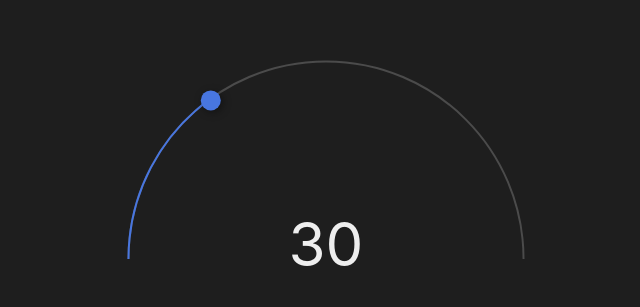
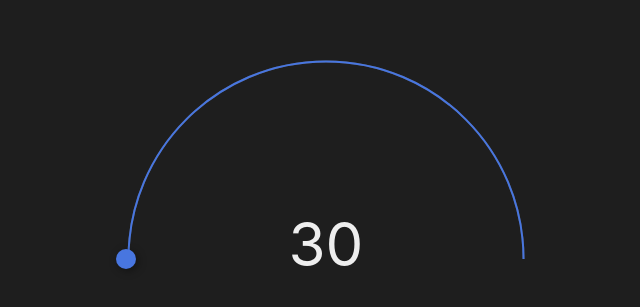
Before and after one commit to lintonye/smileys-in-motion, a React (Create React App) app in the folder smileys-in-motion-demos/: page / in a window 1280 px wide. Shown: the part 271-578 px from the top of the page, without its empty margins (314-954 px from the left). Built offline with nearby package versions, Linux system fonts and the light colour scheme.

Commit message:
Remove solution

```diff
--- a/smileys-in-motion-demos/src/CircularSliderDemo.js
+++ b/smileys-in-motion-demos/src/CircularSliderDemo.js
@@ -24,47 +24,8 @@ function CircularSlider({ initialValue, onChange }) {
   const arcRadius = arcHeight - arcStrokeWidth;
   const [containerBBox, ref] = useInitialViewportBBox();
 
-  const knobAngle = useMotionValue(initialValue * Math.PI);
-  const knobAnglePortion = useTransform(knobAngle, (a) => a / Math.PI);
-
-  // Knob coordinates
-  const knobX = useTransform(
-    knobAngle,
-    (a) => arcWidth / 2 - Math.cos(a) * arcRadius
-  );
-  const knobY = useTransform(knobAngle, (a) => -Math.sin(a) * arcRadius);
-
-  const updateKnobAngle = (point) => {
-    const { left, top } = containerBBox;
-    const x = point.x - (left + arcWidth / 2);
-    // const angle = clamp(Math.PI - Math.atan2(y, x), 0, Math.PI);
-    /**
-     * NOTE: the commented line above causes the angle being set to PI when moving below the X axis. The correct way is to limit y to quadrat 1 and 2 (the line below).
-     */
-    const y = Math.max(top + arcHeight - point.y, 0);
-    const angle = Math.PI - Math.atan2(y, x);
-    knobAngle.set(angle);
-  };
-
-  // Dispatch onChange
-  useEffect(() => {
-    const unsub = knobAnglePortion.onChange(
-      (p) => typeof onChange === "function" && onChange(p)
-    );
-    return unsub;
-  }, [knobAnglePortion, onChange]);
-
   return (
-    <motion.div
-      style={{ position: "relative" }}
-      ref={ref}
-      onPan={(e, info) => {
-        updateKnobAngle(info.point);
-      }}
-      onTap={(e, info) => {
-        updateKnobAngle(info.point);
-      }}
-    >
+    <motion.div style={{ position: "relative" }} ref={ref}>
       {/* Knob */}
       <motion.div
         style={{
@@ -76,11 +37,7 @@ function CircularSlider({ initialValue, onChange }) {
           background: "#4876e0",
           borderRadius: "50%",
           boxShadow: "2px 2px 8px rgba(0,0,0,.4)",
-          x: knobX,
-          y: knobY,
         }}
-        whileHover={{ scale: 1.1 }}
-        whileTap={{ scale: 1.2 }}
       />
       {/* Arc */}
       <svg
@@ -100,7 +57,6 @@ function CircularSlider({ initialValue, onChange }) {
           d="M5,405 C5,184.086 184.086,5 405,5 C625.914,5 805,184.086 805,405"
           stroke="#4876e0"
           strokeWidth={arcStrokeWidth}
-          style={{ pathLength: knobAnglePortion }}
         />
       </svg>
     </motion.div>
```
